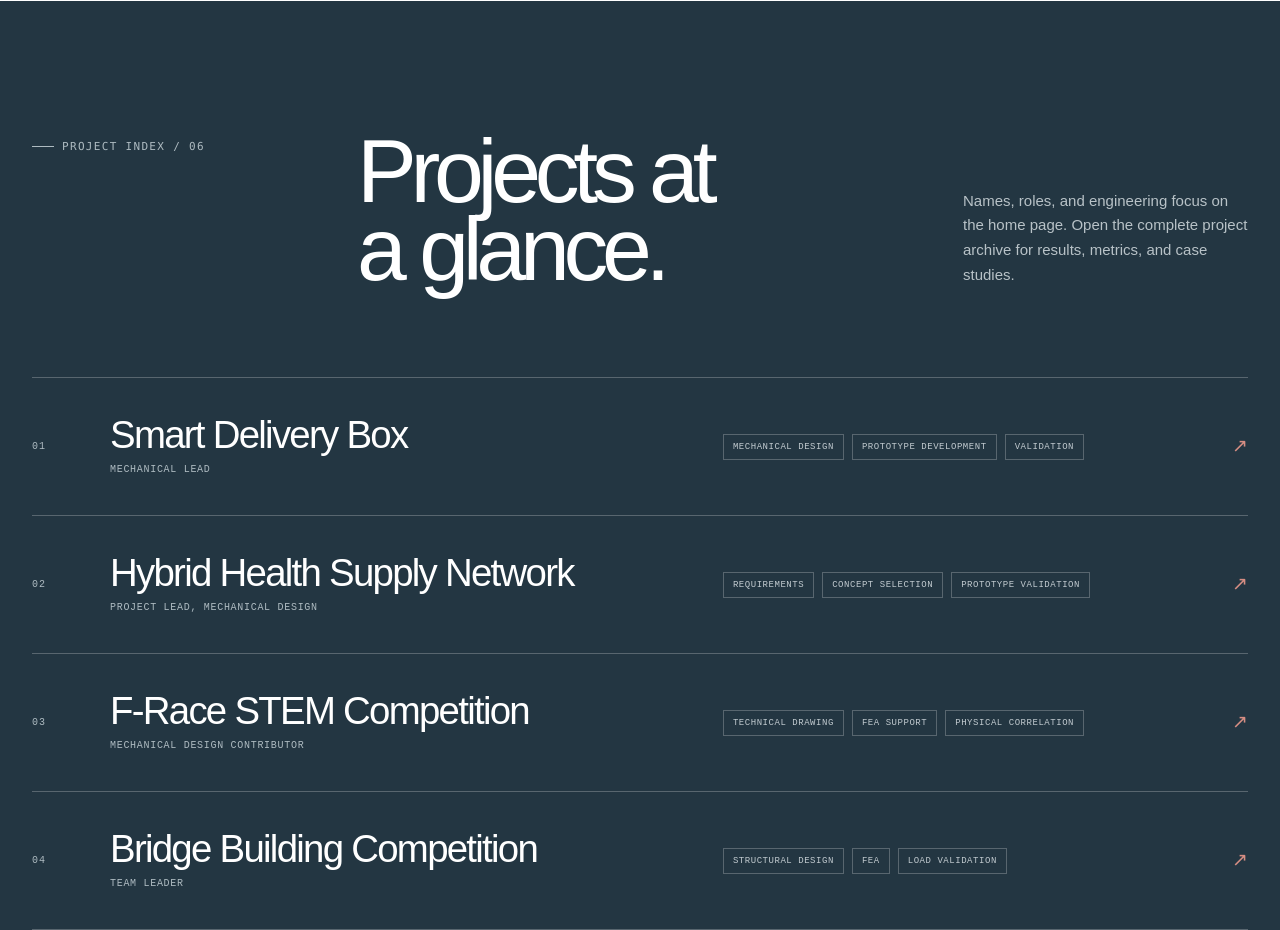
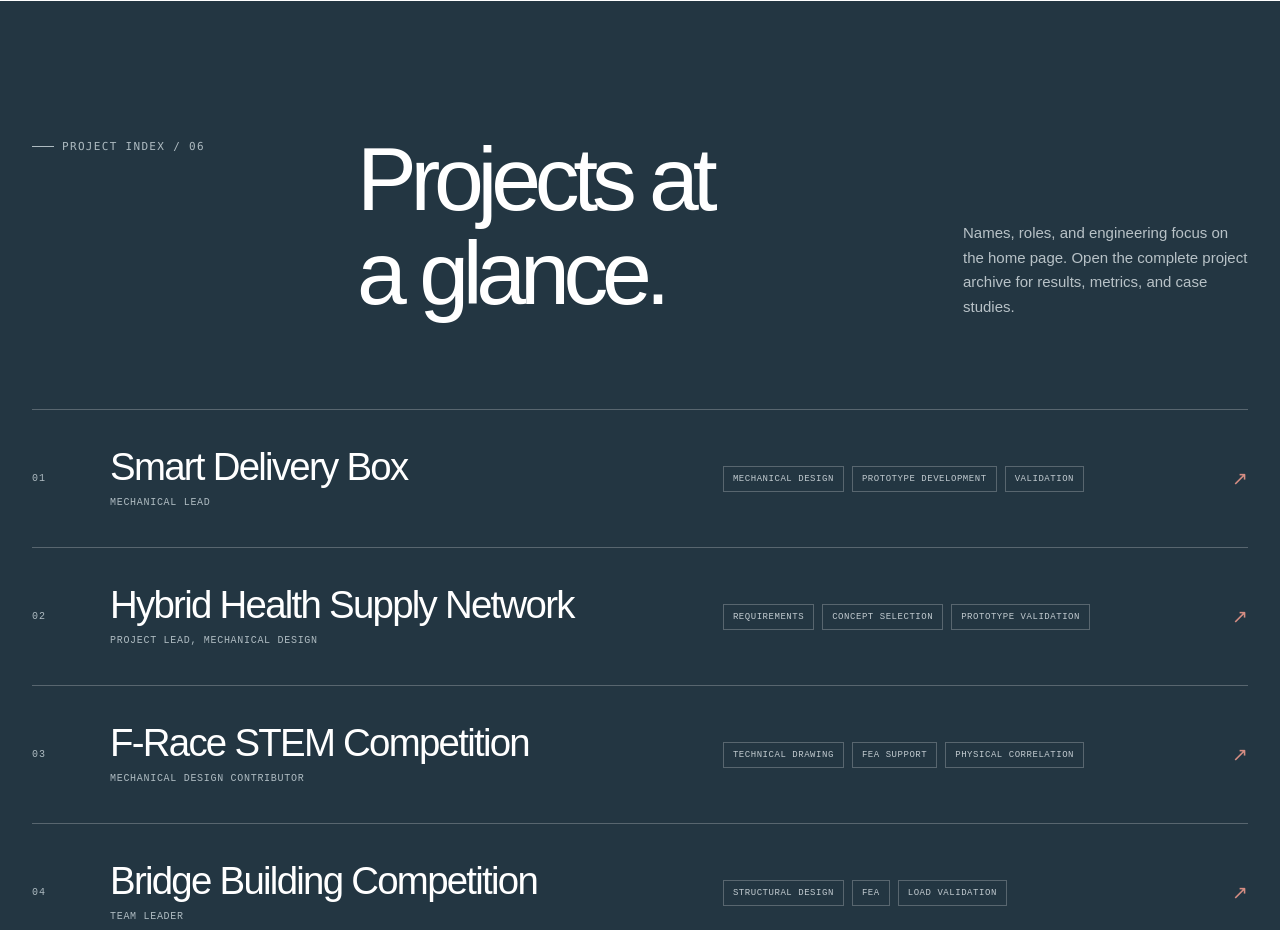
Before and after one commit to tquann207/tquan207.portfolio, a Next.js app: page / in a window 1280 px wide. Shown: the part 2380-3310 px from the top of the page. Built offline with nearby package versions, Linux system fonts and the light colour scheme; no server answers.

Commit message:
Adjust line-height for h2 in project overview
Updated line-height for h2 in project overview intro.

```diff
--- a/app/globals.css
+++ b/app/globals.css
@@ -114,7 +114,7 @@ button, input, textarea { font: inherit; }
 .project-overview .technical-label { color: #aebbc1; }
 .project-overview__intro { display: grid; grid-template-columns: 3fr 9fr; gap: 28px; align-items: start; padding-bottom: clamp(54px, 7vw, 92px); }
 .project-overview__intro > div { display: grid; grid-template-columns: minmax(0, 2fr) minmax(240px, 1fr); gap: 36px; align-items: end; }
-.project-overview__intro h2 { margin: -8px 0 0; font-size: clamp(56px, 7vw, 108px); line-height: .86; letter-spacing: -.07em; }
+.project-overview__intro h2 { margin: -8px 0 0; font-size: clamp(56px, 7vw, 108px); line-height: 1.04; letter-spacing: -.07em; }
 .project-overview__intro p { margin: 0; color: #b8c2c7; font-size: 15px; line-height: 1.65; }
 .project-overview__list { border-top: 1px solid rgba(255,255,255,.24); }
 .project-overview__row { min-height: 138px; display: grid; grid-template-columns: 54px minmax(260px, 5fr) minmax(260px, 4fr) 30px; gap: 24px; align-items: center; border-bottom: 1px solid rgba(255,255,255,.24); transition: color .25s ease, background .25s ease, padding .25s ease; }
```
